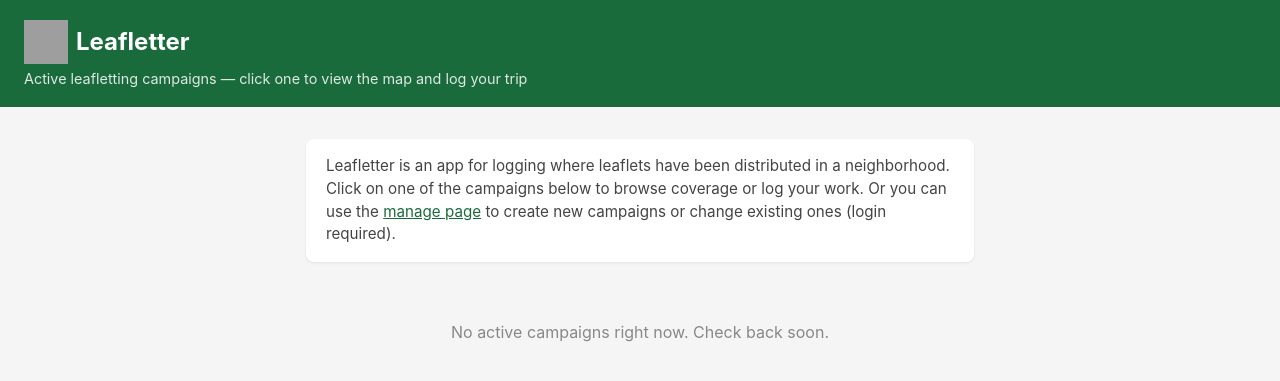
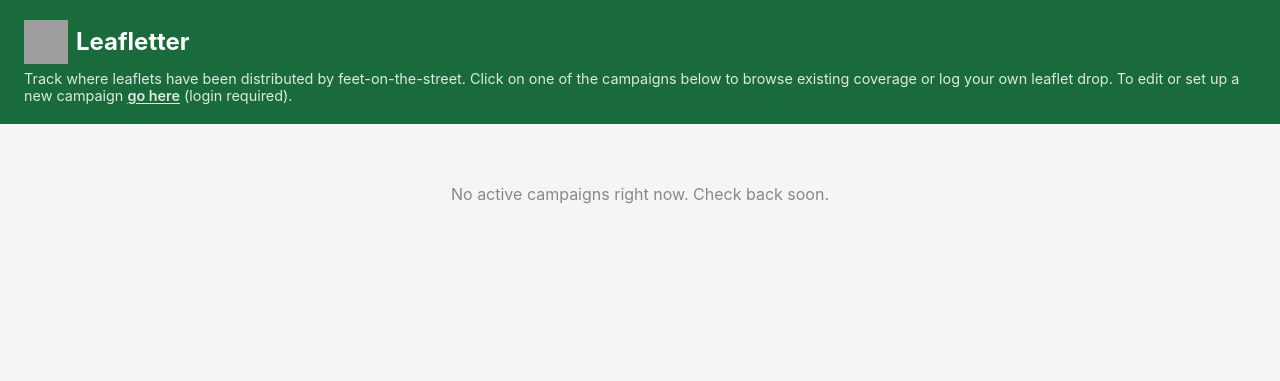
Before and after one commit to sefk/leafletter-app, a Django app: page / in a window 1280 px wide. Shown: the top 381 px of the page. Run offline with Django 5.2, Linux system fonts and the light colour scheme; data that the repository does not hold is empty; parts of the project's set-up code (start-up, migrations or seed data) failed here and were passed over; grey boxes are pictures that could not be loaded.

Commit message:
Tighten up the instructions on the home page.

```diff
--- a/campaigns/templates/campaigns/campaign_list.html
+++ b/campaigns/templates/campaigns/campaign_list.html
@@ -65,6 +65,14 @@
     }
     .intro a { color: #1a6b3c; }
 
+    .header p a {
+      color: #fff;
+      font-weight: 600;
+      text-decoration: underline;
+      text-underline-offset: 2px;
+    }
+    .header p a:hover { opacity: 0.8; }
+
     .empty { text-align: center; color: #888; margin-top: 60px; font-size: 1rem; }
   </style>
 </head>
@@ -72,16 +80,15 @@
 
 <div class="header">
   <h1><img src="{% static 'campaigns/leafletter-icon.png' %}" alt="" width="44" height="44" style="vertical-align:middle;margin-right:8px;margin-bottom:2px">Leafletter</h1>
-  <p>Active leafletting campaigns — click one to view the map and log your trip</p>
+  <p>Track where leaflets have been distributed by feet-on-the-street.
+  Click on one of the campaigns below to browse existing coverage or log
+  your own leaflet drop.
+  To edit or set up a new campaign <a href="/manage/">go here</a> (login
+  required).
+  </p>
 </div>
 
 <div class="content">
-  <div class="intro">
-    Leafletter is an app for logging where leaflets have been distributed in a neighborhood.
-    Click on one of the campaigns below to browse coverage or log your work.
-    Or you can use the <a href="/manage/">manage page</a> to create new campaigns or change existing ones (login required).
-  </div>
-
   {% if campaigns %}
     {% for campaign in campaigns %}
     <div class="campaign-card">
```
